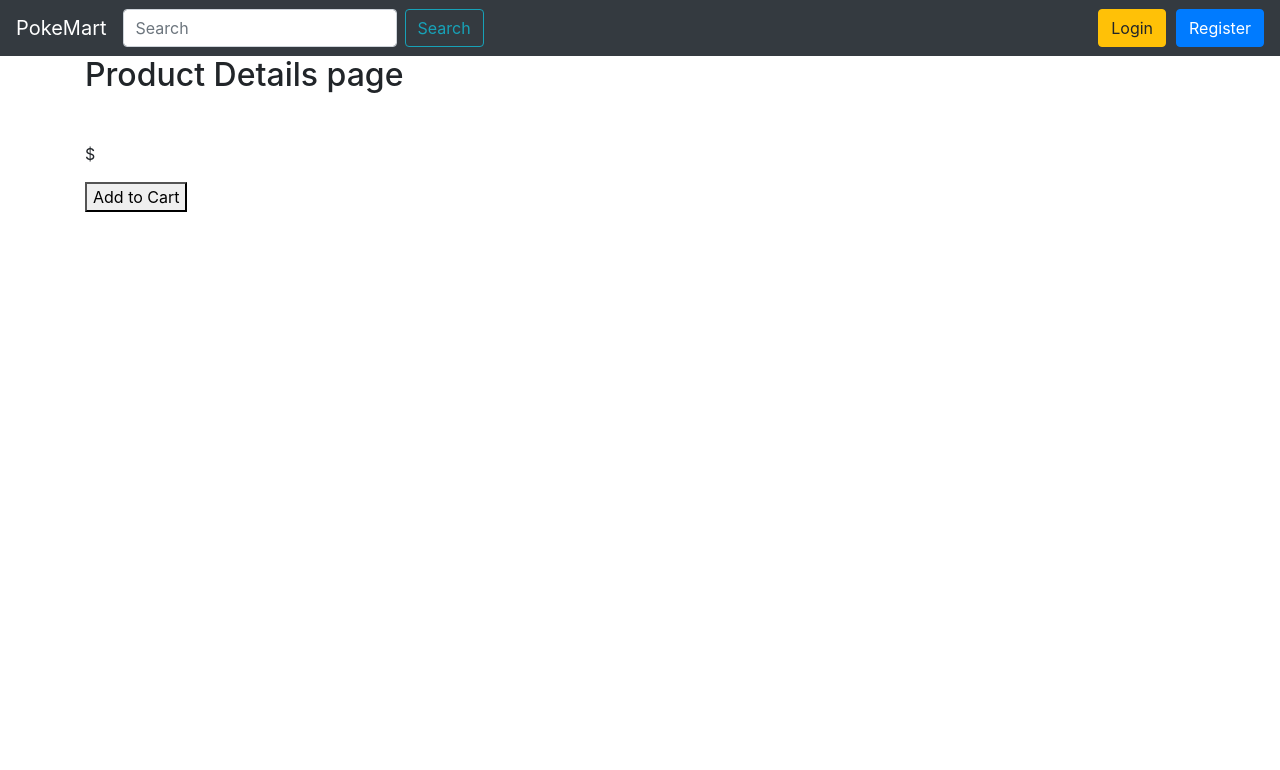
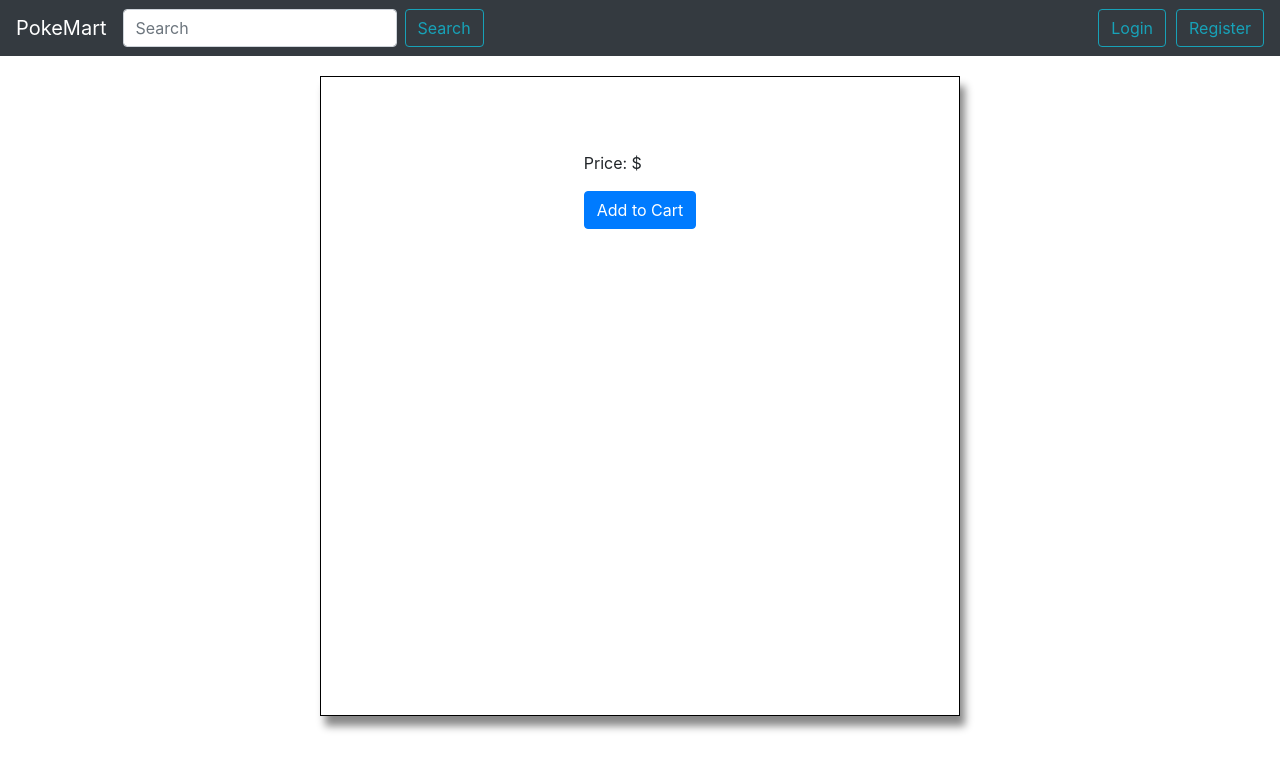
Before and after one commit to jeremyabui/pokemart, a React (Create React App) app: page /mall/1 in a window 1280 px wide. Shown: the top 770 px of the page. Built offline with nearby package versions, Linux system fonts and the light colour scheme; no server answers.

Commit message:
Added more CSS

```diff
--- a/src/App.css
+++ b/src/App.css
@@ -23,7 +23,8 @@
 
 /* Home CSS */
 .backgroundContainer {
-  background-image: url('https://3.bp.blogspot.com/-P_Q45zLQQsY/UTIV6oRF_fI/AAAAAAAABjQ/XH-bNz5Sh8I/s1600/Centro+Pok%C3%A9mon.png');
+  /* background-image: url('https://3.bp.blogspot.com/-P_Q45zLQQsY/UTIV6oRF_fI/AAAAAAAABjQ/XH-bNz5Sh8I/s1600/Centro+Pok%C3%A9mon.png'); */
+  background-image: url('https://i.imgur.com/szfEvMq.jpg');
   background-size: cover;
   height: 500px;
   /* width: 100%; */
@@ -56,6 +57,35 @@
   margin-right: 10px;
 }
 
+.navButton {
+  color: #17a2b8;
+  border-color: #17a2b8;
+  display: inline-block;
+  font-weight: 400;
+  /* user-select: none; */
+  background-color: transparent;
+  border: 1px solid #17a2b8;
+  padding: .375rem .75rem;
+  font-size: 1rem;
+  line-height: 1.5;
+  border-radius: .25rem;
+  transition: color .15s;
+  height: 38px;
+}
+
+.navButton:hover {
+  background-color: #17a2b8;
+  color: white;
+}
+
+.logoutButton {
+  margin: 8px 0 8px 0;
+}
+
+.cartIcon {
+  color: #17a2b8;
+}
+
 /* Mall CSS */
 .sidenav {
   /* height: auto; */
@@ -81,8 +111,66 @@
 
 }
 
-/* Product Details */
 .card {
   margin: 10px;
   padding: 10px;
 }
+
+/* Product Details */
+.productDetailContainer {
+  height: 80vh;
+  width: 50vw;
+  border: 1px solid black;
+  box-shadow: 5px 10px 8px #888888;
+  margin: 0 auto;
+  margin-top: 20px;
+  padding: 25px;
+}
+
+.productDetailContentContainer {
+  display: flex;
+  flex-direction: row;
+  padding: 25px;
+}
+
+.productDetailText {
+  margin: 0 auto;
+}
+
+/* Shopping Cart */
+.shoppingCartContainer {
+  margin-left: 20px;
+}
+
+.shoppingCartProductContainer {
+  border: 1px solid black;
+  /* margin-left: 20px; */
+  width: 700px;
+  height: 150px;
+  display: flex;
+  flex-direction: row;
+}
+
+.shoppingCartHeader {
+  margin-bottom: 30px;
+}
+
+.shoppingCartProductImage {
+  height: 100px;
+  margin: 25px;
+}
+
+.shoppingCartProductText {
+  line-height: 1;
+  height: 100px;
+  margin: 25px;
+}
+
+.removeFromCart {
+  color: #0000EE;
+  text-decoration: underline;
+}
+
+.removeFromCart:hover {
+  cursr: pointer;
+}
--- a/src/components/Modals/Login/LoginModal.js
+++ b/src/components/Modals/Login/LoginModal.js
@@ -12,7 +12,7 @@ function LoginModal(props) {
 
   return(
     <>
-      <Button className='loginModal' variant="warning" onClick={handleShow}>
+      <Button className='loginModal navButton' variant="warning" onClick={handleShow}>
         Login
       </Button>
 
@@ -21,9 +21,10 @@ function LoginModal(props) {
           <Modal.Title>Login</Modal.Title>
         </Modal.Header>
         <Modal.Body>
-          <div className="container mt-4">
+          {/* <div className="container mt-4"> */}
             <div className="row">
-              <div className="col-md-4 offset-md-4">
+              <div className="col" >
+              {/* <div className="col-md-4 offset-md-4"> */}
                 <form onSubmit={props.handleSubmit}>
                   <div className="form-group">
                     <label htmlFor="name">Email</label>
@@ -35,9 +36,10 @@ function LoginModal(props) {
                   </div>
                   <button id="login-button" onClick={handleClose} className="btn btn-primary float-right" type="submit">Login</button>
                 </form>
+              {/* </div> */}
               </div>
             </div>
-          </div>
+          {/* </div> */}
         </Modal.Body>
       </Modal>
     </>
--- a/src/components/Modals/Register/RegisterModal.js
+++ b/src/components/Modals/Register/RegisterModal.js
@@ -14,7 +14,8 @@ function RegisterModal(props) {
 
   return (
     <>
-      <Button variant="primary" onClick={handleShow}>
+      <Button variant="primary" onClick={handleShow} className='registerModal navButton'>
+      {/* <Button className='navButton' onClick={handleShow}> */}
         Register
       </Button>
 
--- a/src/components/Navbar/Navbar.js
+++ b/src/components/Navbar/Navbar.js
@@ -40,9 +40,9 @@ class NavbarContainer extends Component {
               </>
             :
               <>
-                <Link to='/cart'><i class="fa fa-shopping-cart fa-3x " aria-hidden="true"></i></Link>
-                <NavLink className="nav-link" to="/profile"><button>Profile</button></NavLink>
-                <button onClick={this.props.logout}>Logout</button>
+                <Link to='/cart'><i className="fa fa-shopping-cart fa-3x cartIcon" aria-hidden="true"></i></Link>
+                <NavLink className="nav-link" to="/profile"><button className="navButton">Profile</button></NavLink>
+                <button onClick={this.props.logout} className="navButton logoutButton">Logout</button>
               </>
             }
           </Nav>
--- a/src/components/ProductDetails/ProductDetails.js
+++ b/src/components/ProductDetails/ProductDetails.js
@@ -82,16 +82,21 @@ class ProductDetails extends React.Component{
 
   render() {
     return (
-      <div className='container'>
-        <h2>Product Details page</h2>
+      <div className='productDetailContainer'>
+        {/* <h2>Product Details page</h2>  */}
         <h3>{this.state.productData.name}</h3>
-        <img src={this.state.productData.image} />
-        <p>{this.state.productData.description}</p>
-        <p>${this.state.productData.price}</p>
-        <Link to='/cart'>
-          {/* <button onClick={(event) => {this.addToCart(event); this.props.history.push('/cart')} }>Add to Cart</button> */}
-          <button onClick={(event) => this.addToCart(event) }>Add to Cart</button>
-        </Link>
+        <div className='productDetailContentContainer'>
+          <img src={this.state.productData.image} />
+          <div className='productDetailText'>
+            <p>{this.state.productData.description}</p>
+            <p>Price: ${this.state.productData.price}</p>
+            <button className='addToCartButton' onClick={(event) => {this.addToCart(event); this.props.history.push('/cart')}} className='btn btn-primary' >Add to Cart</button>
+
+          </div>
+        </div>
+        {/* <Link to='/cart'> */}
+          {/* <button onClick={(event) => this.addToCart(event) }>Add to Cart</button> */}
+        {/* </Link> */}
     {/* {this.state.productData && <ProductDetail productData={this.state.productData} /> } */}
       </div>
     )
--- a/src/components/ShoppingCartProduct/ShoppingCartProduct.js
+++ b/src/components/ShoppingCartProduct/ShoppingCartProduct.js
@@ -4,12 +4,15 @@ class ShoppingCartProduct extends React.Component{
 
   render() {
     return (
-      <div>
-        <h3>Shopping Cart Product item</h3>
-        <p>Product Name: {this.props.productData.name}</p>
-        <p>Price: ${this.props.productData.price}</p>
-        {/* NOTE Added onClick method */}
-        <button onClick={(event) => this.props.removeFromCart(event)} id={this.props.index}>Remove from Cart</button>
+      <div className='shoppingCartProductContainer'>
+        {/* <h3>Shopping Cart Product item</h3> */}
+        <img src={this.props.productData.image} className='shoppingCartProductImage'/>
+        <div className='shoppingCartProductText'>
+          <p><b>Product Name:</b> {this.props.productData.name}</p>
+          <p><b>Price:</b> ${this.props.productData.price}</p>
+          {/* NOTE Added onClick method */}
+          <p onClick={(event) => this.props.removeFromCart(event)} id={this.props.index} className='removeFromCart'>Remove from Cart</p>
+        </div>
       </div>
     )
   }
--- a/src/containers/ShoppingCartContainer/ShoppingCartContainer.js
+++ b/src/containers/ShoppingCartContainer/ShoppingCartContainer.js
@@ -112,15 +112,16 @@ class ShoppingCartContainer extends React.Component {
 
   render() {
     return (
-      <>
-        <h2>Shopping Cart</h2>
+      <div className='shoppingCartContainer'>
+        <h2 className='shoppingCartHeader'>Shopping Cart</h2>
         {this.displayCart(this.state.shoppingCart)}
+        <hr></hr>
         <h4>Total: ${this.state.total}</h4>
         {/* <Link to='/orderconfirmation' submitOrder={this.submitOrder}><button>Submit Order</button></Link> */}
         {/* <Link to='/orderconfirmation'> */}
-          <button onClick={(event) => {this.submitOrder(event); this.props.history.push('/orderconfirmation')}}>Submit Order</button>
+          <button onClick={(event) => {this.submitOrder(event); this.props.history.push('/orderconfirmation')}} className='btn btn-primary'>Submit Order</button>
         {/* </Link> */}
-      </>
+      </div>
     )
   }
 }
```
